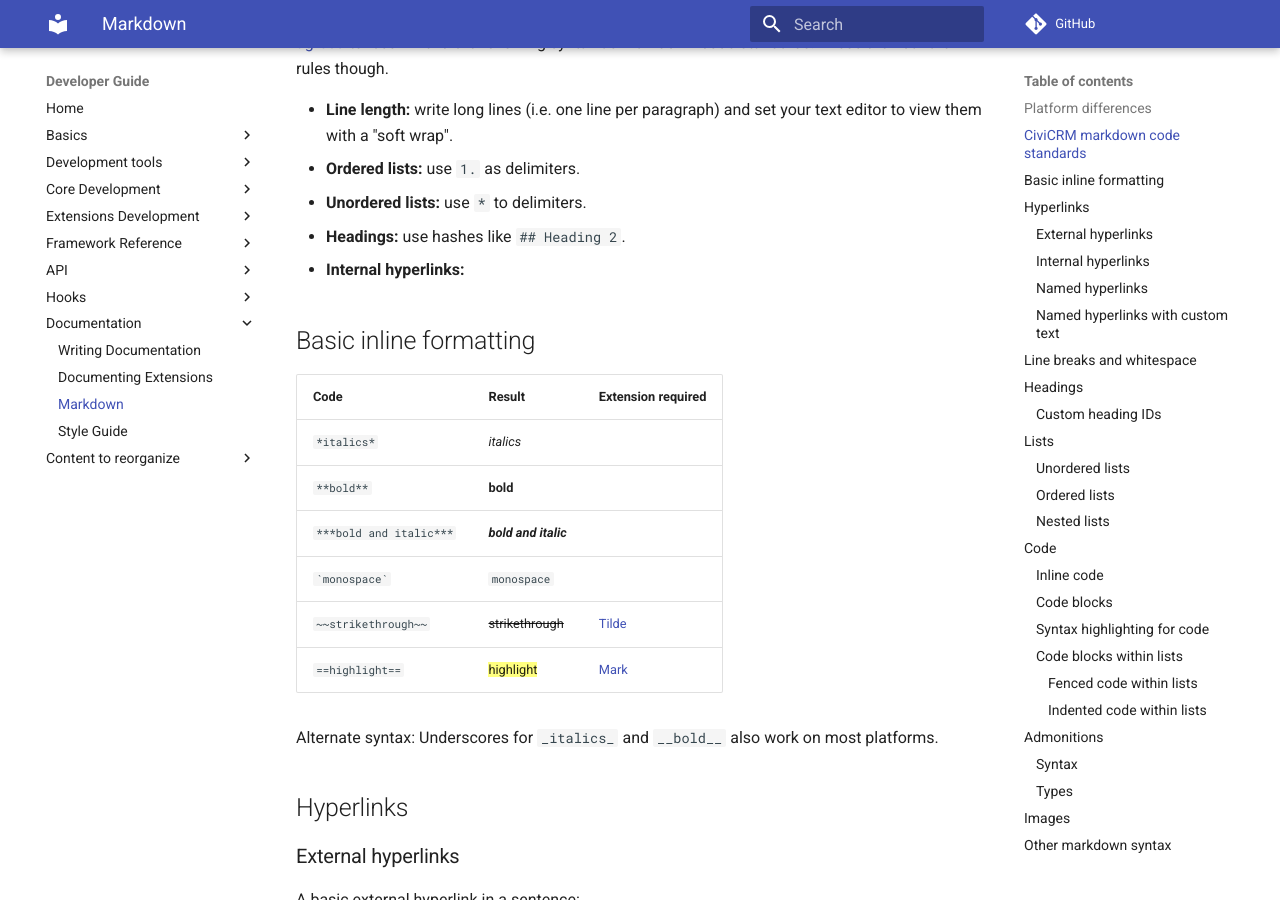
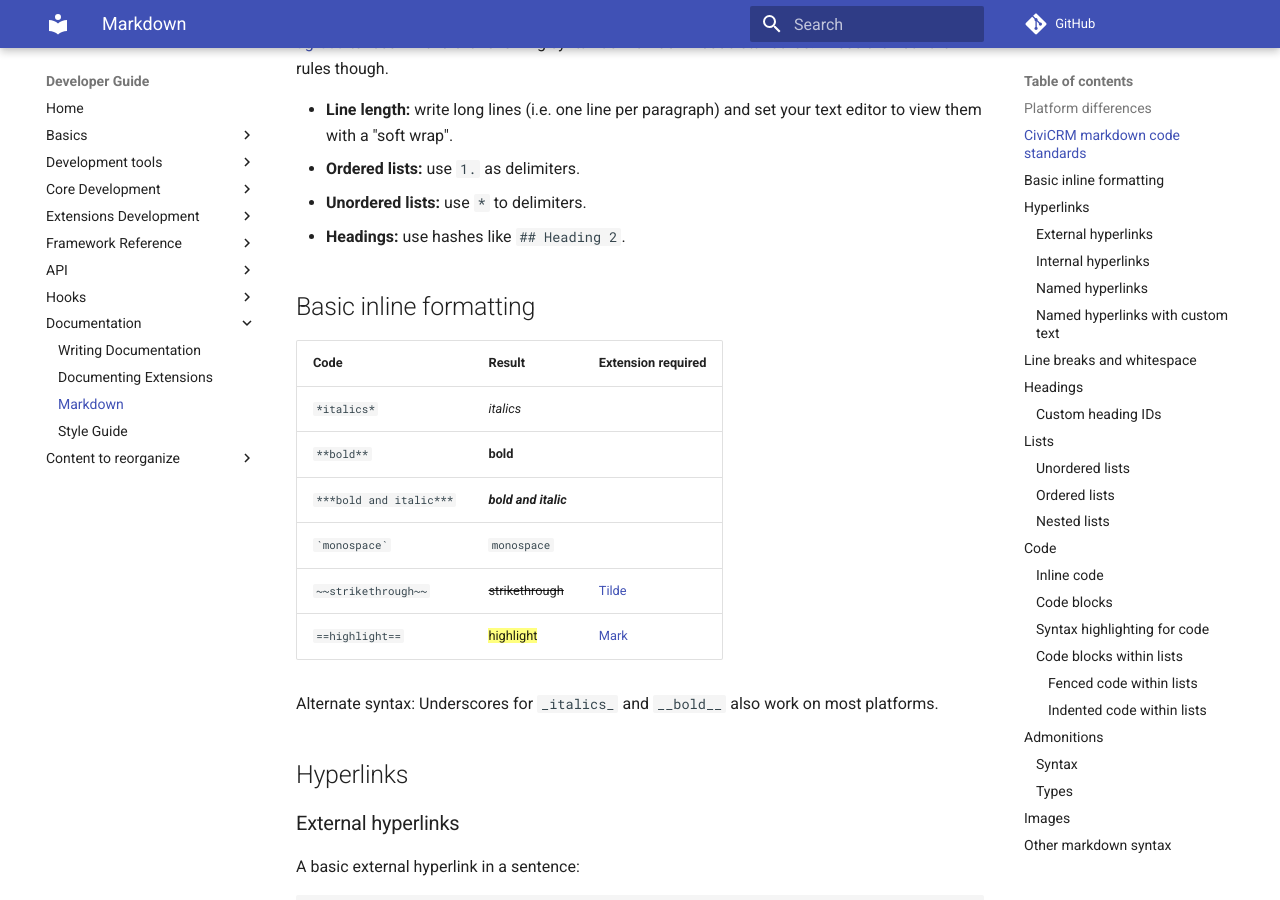
Before and after one commit to civicrm/civicrm-dev-docs, an MkDocs documentation site: the page built from docs/documentation/markdown.md, in a window 1280 px wide and 900 px high, scrolled down 989 px. Built offline with MkDocs 1.6.1 and Material for MkDocs 9.7.7, drawn with Linux system fonts in a browser that asks for light colours; comment, search, counter and statistics services are not loaded; old or Windows-style settings are respelled for this version of MkDocs.

Commit message:
Undo small change that will go in separate commit

```diff
--- a/docs/documentation/markdown.md
+++ b/docs/documentation/markdown.md
@@ -30,7 +30,6 @@ To maintain some consistency and peace of mind for documentation content editors
 * **Ordered lists:** use `1.` as delimiters.
 * **Unordered lists:** use `*` to delimiters.
 * **Headings:** use hashes like `## Heading 2`.
-* **Internal hyperlinks:**
 
 
 ## Basic inline formatting
```
